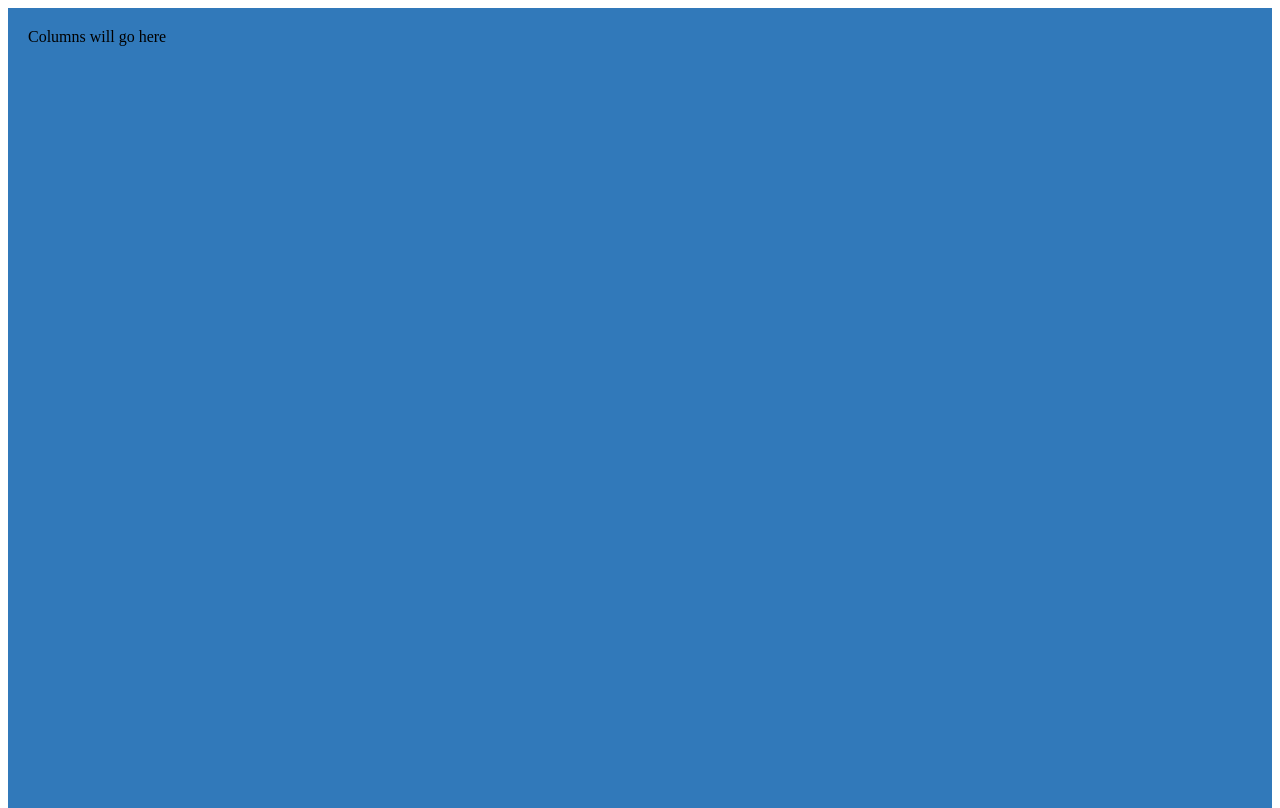
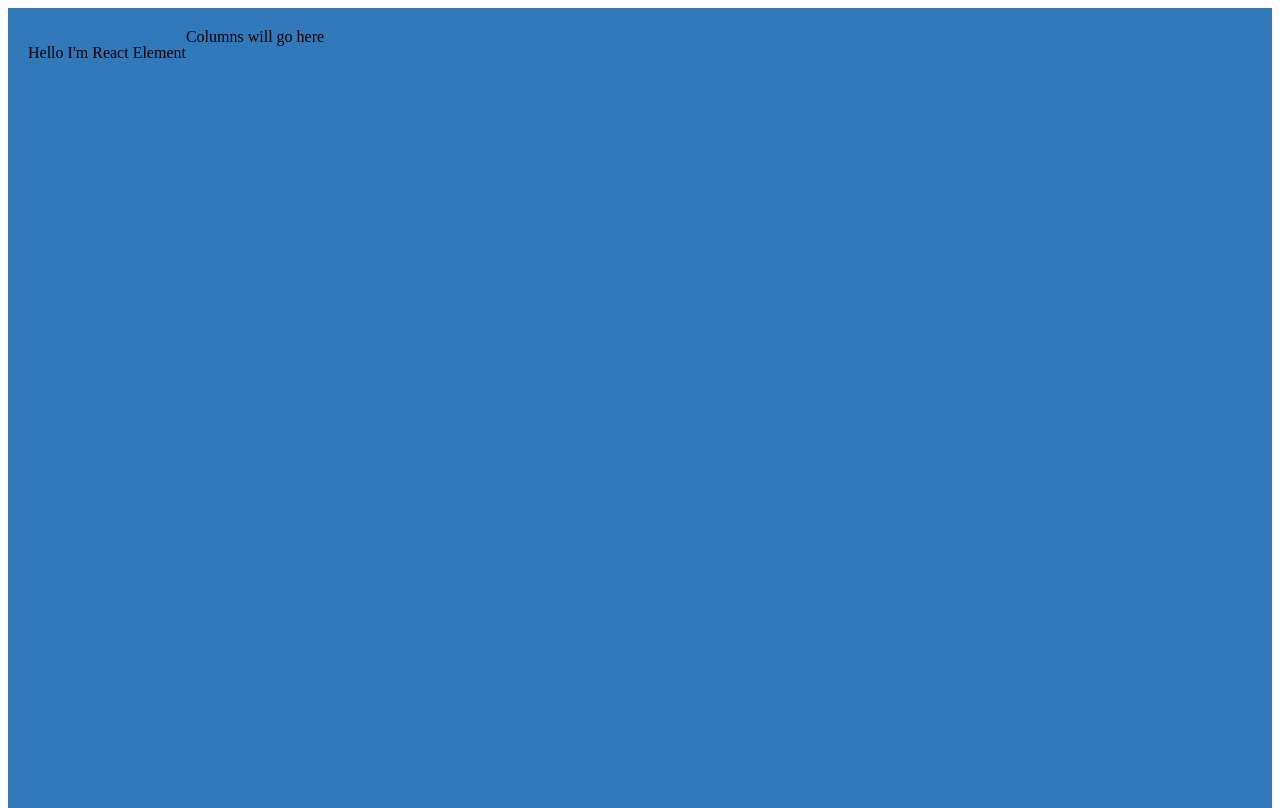
Before and after one commit to MaxBQ/trello-clone, a React (Create React App) app: page / in a window 1280 px wide. Built offline with nearby package versions, Linux system fonts and the light colour scheme.

Commit message:
add component: Card, Column, Countere

```diff
--- a/src/App.tsx
+++ b/src/App.tsx
@@ -1,4 +1,8 @@
+import { FC, PropsWithChildren } from "react";
+import { Column } from "./Column";
+import { Card } from "./Card";
 import { AppContainer } from "./styles";
-export const App = () => {
-	return <AppContainer>Columns will go here</AppContainer>;
+
+export const App: FC<PropsWithChildren> = ({ children }) => {
+	return <AppContainer>{children}Columns will go here</AppContainer>;
 };
--- /dev/null
+++ b/src/Card.tsx
@@ -0,0 +1,9 @@
+import { CardContainer } from "./styles";
+
+type CardProps = {
+	text: string;
+};
+
+export const Card = ({ text }: CardProps) => {
+	return <CardContainer>{text}</CardContainer>;
+};
--- /dev/null
+++ b/src/Column.tsx
@@ -0,0 +1,16 @@
+import { FC } from "react";
+import { ColumnContainer, ColumnTitle } from "./styles";
+
+type ColumnProps = {
+	text?: string;
+	children?: React.ReactNode;
+};
+
+export const Column: FC<ColumnProps> = ({ text, children }) => {
+	return (
+		<ColumnContainer>
+			<ColumnTitle>{text}</ColumnTitle>
+			{children}
+		</ColumnContainer>
+	);
+};
--- a/src/index.tsx
+++ b/src/index.tsx
@@ -8,7 +8,9 @@ const root = ReactDOM.createRoot(
 );
 root.render(
 	<React.StrictMode>
-		<App />
+		<App>
+			<p>Hello I'm React Element</p>
+		</App>
 	</React.StrictMode>
 );
 
--- a/src/styles.ts
+++ b/src/styles.ts
@@ -17,7 +17,7 @@ border-radius: 3px;
 padding: 8px 8px;
 flex-grow: 0;
 `
-export const ColumnTitel = styled.div`
+export const ColumnTitle = styled.div`
 padding: 6px 18px 12px;
 font-weight: bold;
 `
```
Also changed, not shown: src/Counter.tsx (added, +24 -0 lines).
